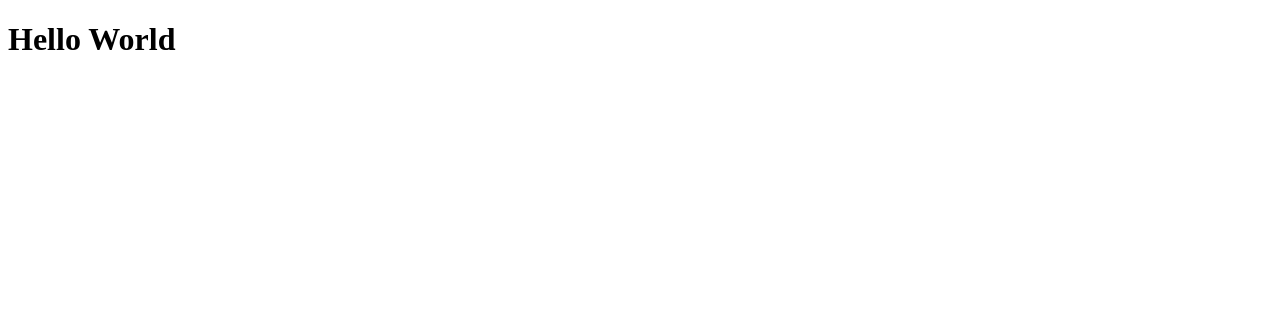
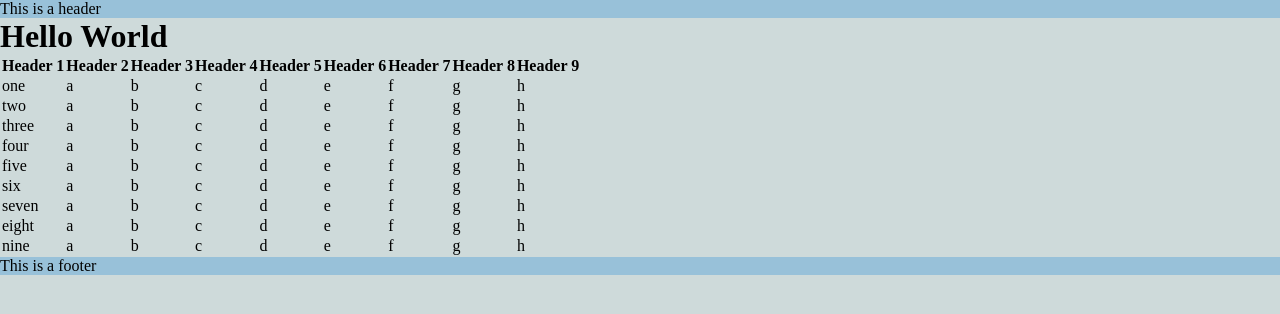
Before and after one commit to ksandy95/expense_report_page, a plain HTML site: page index.html in a window 1280 px wide. Drawn offline with Linux system fonts and the light colour scheme.

Commit message:
super basic css and basic table layout with filler content

```diff
--- a/index.html
+++ b/index.html
@@ -1,5 +1,28 @@
 <!DOCTYPE html>
 <style media="screen">
+  * {
+    margin: 0;
+    padding: 0;
+    box-sizing: border-box;
+  }
+
+  .clearfix:after {
+      content: "";
+      display: table;
+      clear: both;
+  }
+
+  body {
+    background-color: #CEDADA;
+  }
+
+  header, footer {
+    background-color: #98C1D9;
+  }
+
+  table {
+
+  }
 
 </style>
 
@@ -10,10 +33,131 @@
     <title>
       <link rel="stylesheet" href="style.css" type="text/css">
     </title>
+
   </head>
   <body>
+    <header>
+      This is a header
+    </header>
 
     <h1>Hello World</h1>
 
+    <table>
+      <tr>
+          <th>Header 1</th>
+          <th>Header 2</th>
+          <th>Header 3</th>
+          <th>Header 4</th>
+          <th>Header 5</th>
+          <th>Header 6</th>
+          <th>Header 7</th>
+          <th>Header 8</th>
+          <th>Header 9</th>
+        </tr>
+        <tr>
+          <td>one</td>
+          <td>a</td>
+          <td>b</td>
+          <td>c</td>
+          <td>d</td>
+          <td>e</td>
+          <td>f</td>
+          <td>g</td>
+          <td>h</td>
+        </tr>
+        <tr>
+          <td>two</td>
+          <td>a</td>
+          <td>b</td>
+          <td>c</td>
+          <td>d</td>
+          <td>e</td>
+          <td>f</td>
+          <td>g</td>
+          <td>h</td>
+        </tr>
+        <tr>
+          <td>three</td>
+          <td>a</td>
+          <td>b</td>
+          <td>c</td>
+          <td>d</td>
+          <td>e</td>
+          <td>f</td>
+          <td>g</td>
+          <td>h</td>
+        </tr>
+        <tr>
+          <td>four</td>
+          <td>a</td>
+          <td>b</td>
+          <td>c</td>
+          <td>d</td>
+          <td>e</td>
+          <td>f</td>
+          <td>g</td>
+          <td>h</td>
+        </tr>
+        <tr>
+          <td>five</td>
+          <td>a</td>
+          <td>b</td>
+          <td>c</td>
+          <td>d</td>
+          <td>e</td>
+          <td>f</td>
+          <td>g</td>
+          <td>h</td>
+        </tr>
+        <tr>
+          <td>six</td>
+          <td>a</td>
+          <td>b</td>
+          <td>c</td>
+          <td>d</td>
+          <td>e</td>
+          <td>f</td>
+          <td>g</td>
+          <td>h</td>
+        </tr>
+        <tr>
+          <td>seven</td>
+          <td>a</td>
+          <td>b</td>
+          <td>c</td>
+          <td>d</td>
+          <td>e</td>
+          <td>f</td>
+          <td>g</td>
+          <td>h</td>
+        </tr>
+        <tr>
+          <td>eight</td>
+          <td>a</td>
+          <td>b</td>
+          <td>c</td>
+          <td>d</td>
+          <td>e</td>
+          <td>f</td>
+          <td>g</td>
+          <td>h</td>
+        </tr>
+        <tr>
+          <td>nine</td>
+          <td>a</td>
+          <td>b</td>
+          <td>c</td>
+          <td>d</td>
+          <td>e</td>
+          <td>f</td>
+          <td>g</td>
+          <td>h</td>
+        </tr>
+    </table>
+
+    <footer>
+      This is a footer
+    </footer>
+
   </body>
 </html>
```
